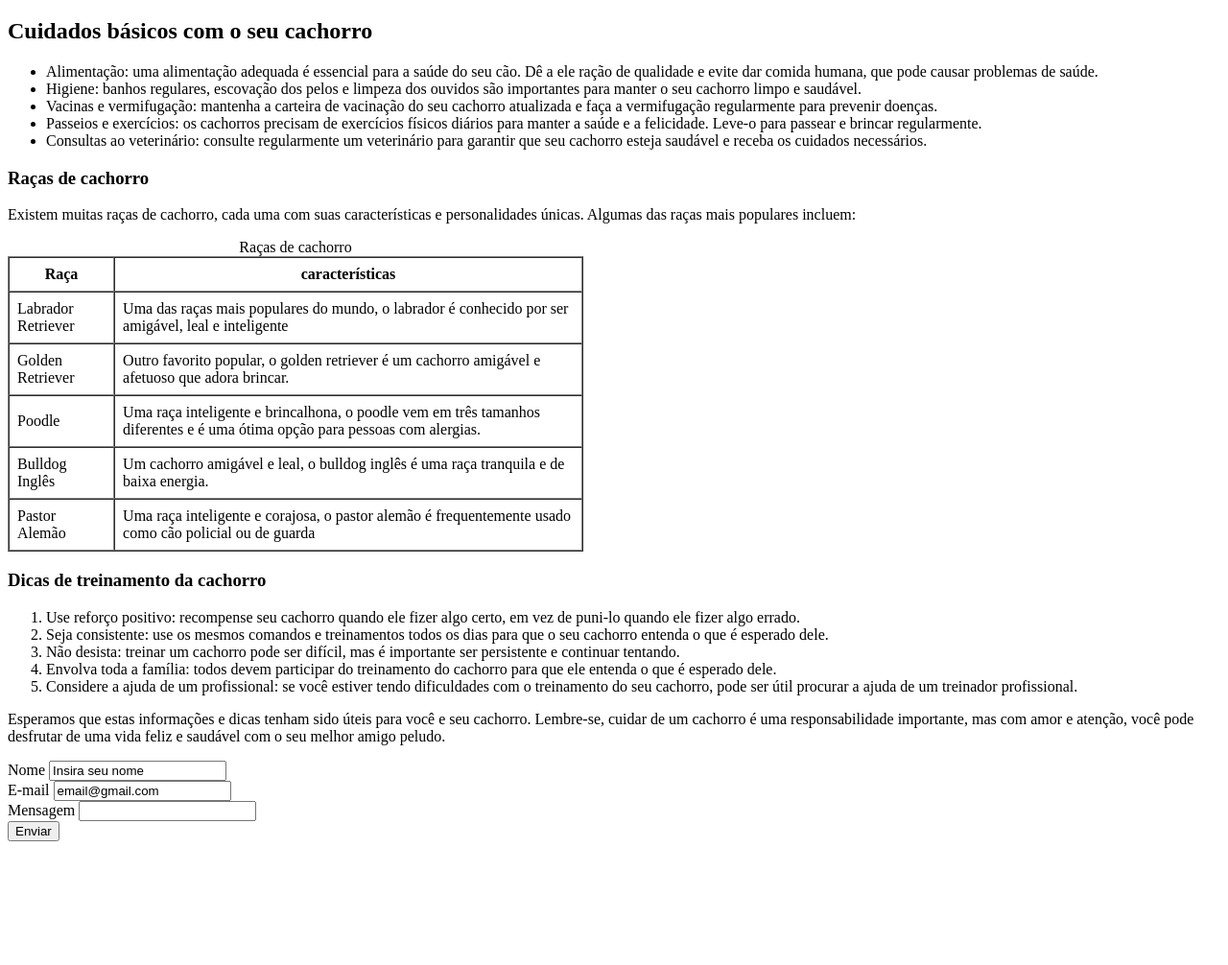
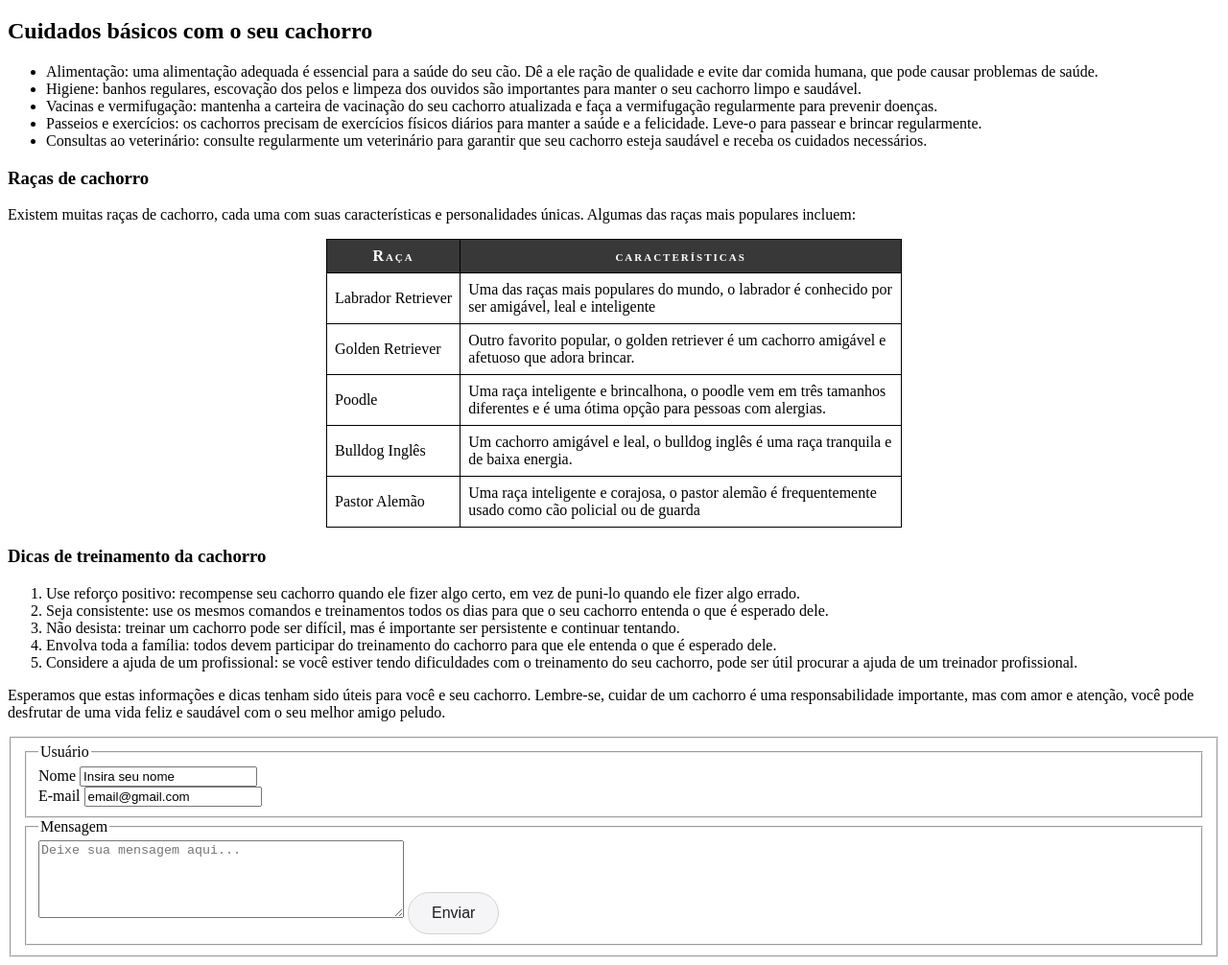
Before and after one commit to AlexMandri/petShop_fat, a plain HTML site: page index.html in a window 1280 px wide. Shown: the part 95-1101 px from the top of the page at 96% size. Before the commit the page ends 980 px from the top, so only its background shows below. Drawn offline with Linux system fonts and the light colour scheme.

Commit message:
Estilo e alteração da tabela e formulário

```diff
--- a/css/style.css
+++ b/css/style.css
@@ -1,4 +1,39 @@
 table{
     width: 600px;
-    /* border-collapse: collapse; */
+    border-collapse: collapse;
+    margin: 0 auto;
 }
+td, th{
+    border: 1px solid black;
+    padding: 8px;
+}
+td:first-child,
+th:first-child{
+    white-space: nowrap;
+}
+th{
+    background-color: #383838;
+    color: #ffffff;
+    font-variant: small-caps;
+    letter-spacing: 2px;
+}
+
+.btn-apple{
+    background: #f5f5f7;
+    color: #1d1d1f;
+    border: 1px solid #d2d2d7;
+    border-radius: 999px;
+    padding: 12px 24px;
+    font-size: 16px;
+    font-weight: 500;
+    cursor: pointer;
+    transition: all 0.2s ease;
+}
+.btn-apple:hover{
+    background: #ffffff;
+    /* transform: scale(1.02); */
+    box-shadow: 0 4px 12px rgba(0,0,0,0.08);
+}
+.btn-apple:active{
+    transform: scale(0.98);
+}
--- a/index.html
+++ b/index.html
@@ -23,8 +23,8 @@
         </ul>
         <h3>Raças de cachorro</h3>
         <p>Existem muitas raças de cachorro, cada uma com suas características e personalidades únicas. Algumas das raças mais populares incluem:</p>
-        <table border="1" cellpadding="8" cellspacing="0">
-            <caption>Raças de cachorro</caption>
+        <!-- <table border="1" cellpadding="8" cellspacing="0"> -->
+        <table>
             <thead>
                 <tr>
                     <th scope="col">Raça</th>
@@ -65,6 +65,9 @@
             </ol>
             <p>Esperamos que estas informações e dicas tenham sido úteis para você e seu cachorro. Lembre-se, cuidar de um cachorro é uma responsabilidade importante, mas com amor e atenção, você pode desfrutar de uma vida feliz e saudável com o seu melhor amigo peludo.</p>
             <form action="#">
+                <fieldset>
+                    <fieldset id="usuario">
+                        <legend>Usuário</legend>
                         <div>
                             <label for="nome">Nome</label>
                             <input type="text" id="nome" value="Insira seu nome">
@@ -73,12 +76,15 @@
                             <label for="email">E-mail</label>
                             <input type="email" id="email" value="email@gmail.com">
                         </div>
+                    </fieldset>
+                    <fieldset>
+                        <legend>Mensagem</legend>
                         <div>
-                    <label for="text">Mensagem</label>
-                    <input type="text">
+                            <textarea name="mensagem" id="id_mensagem" cols="45" rows="5" placeholder="Deixe sua mensagem aqui..."></textarea>
+                            <button type="submit" class="btn-apple">Enviar</button>
                         </div>
-
-                <button>Enviar</button>
+                    </fieldset>
+                </fieldset>
             </form>
     </main>
     <footer></footer>
```
Lines whose indentation alone changed are shown as unchanged.
